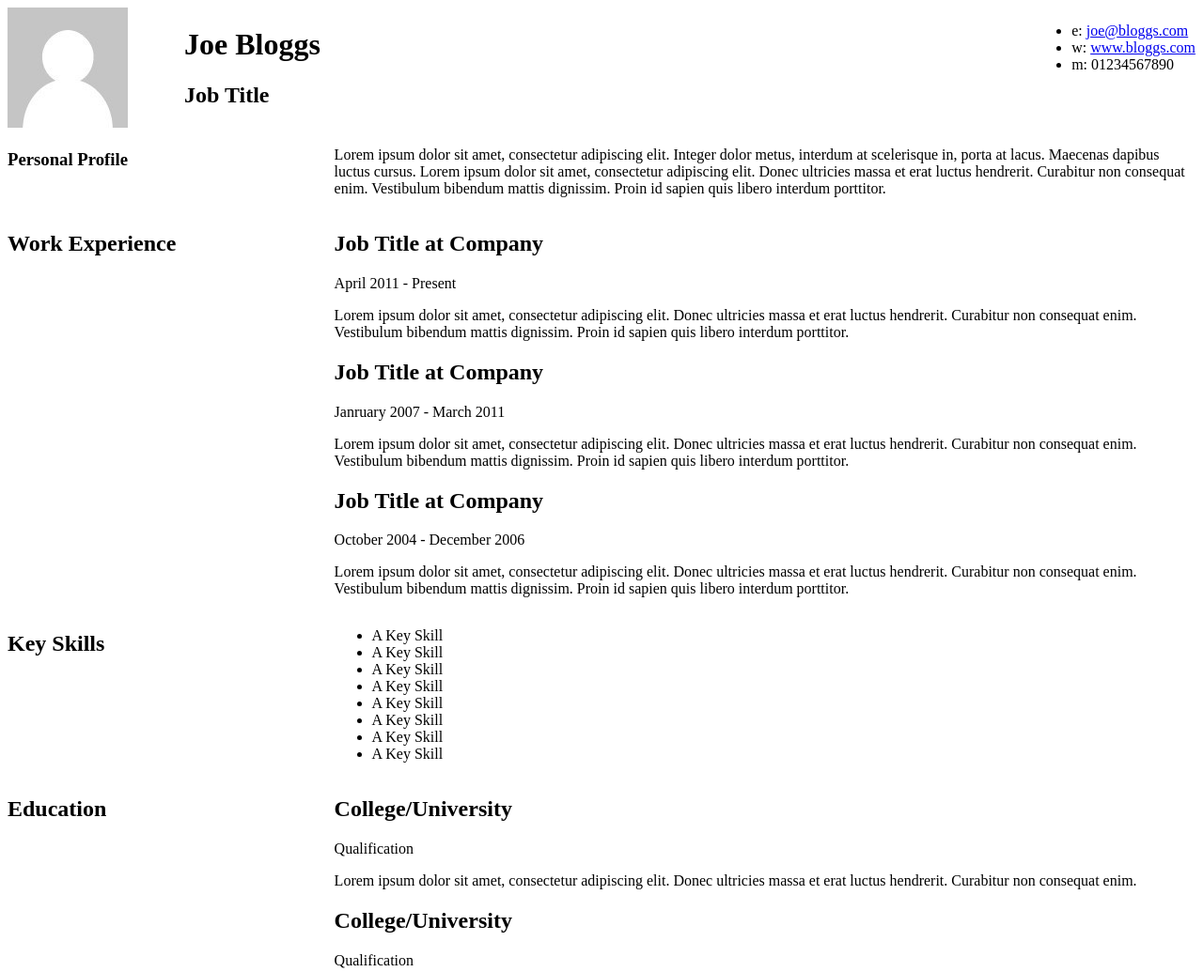
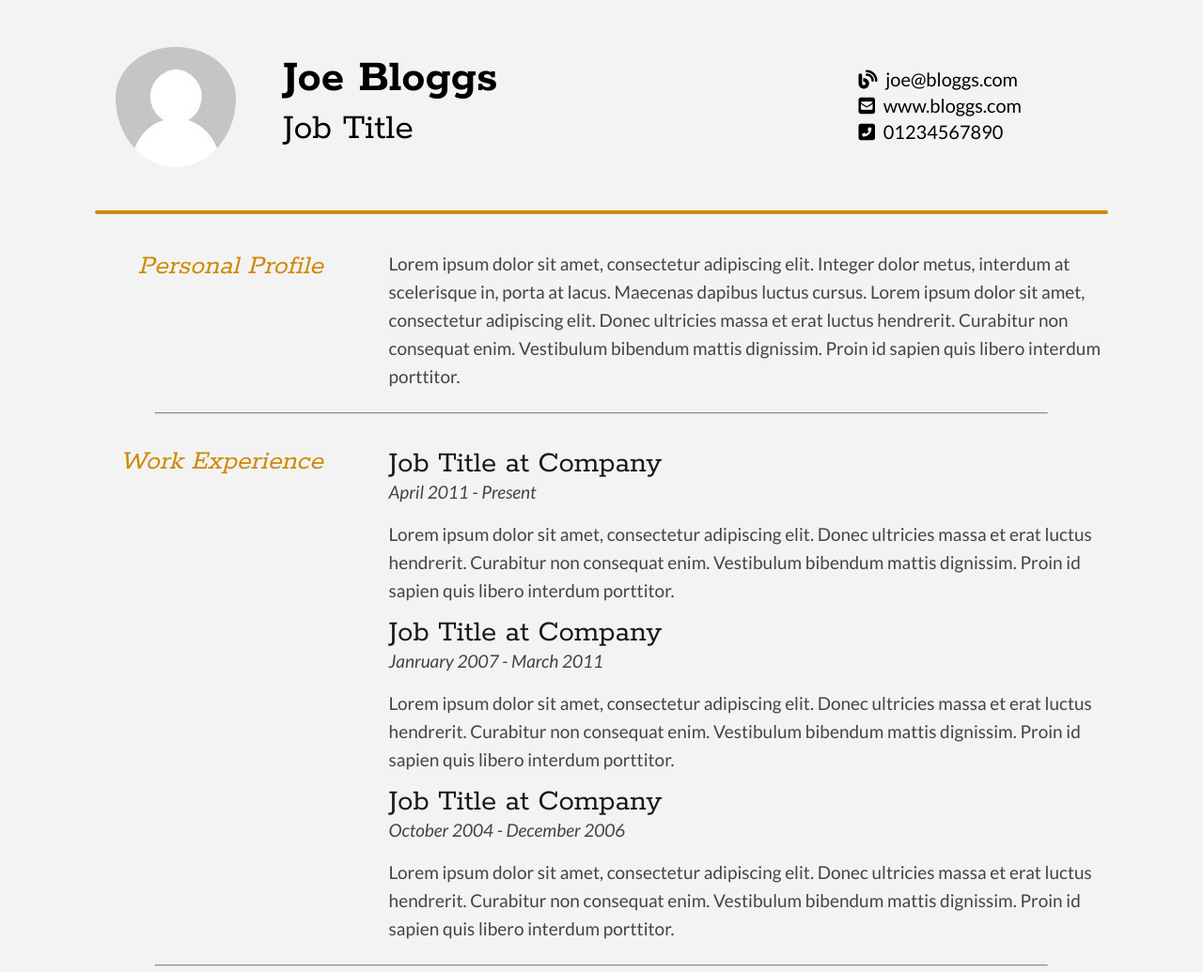
Before and after one commit to Kenzie-Academy-Brasil-Developers/estilizar-curriculo-sprint-2-Matheus-Araujo-Cunha, a plain HTML site: page index.html in a window 1280 px wide. Shown: the top 1035 px of the page at 94% size. Drawn offline with Linux system fonts and the light colour scheme.

Commit message:
finalizando curriculo

```diff
--- a/index.html
+++ b/index.html
@@ -8,11 +8,13 @@
 <meta charset="UTF-8">
 <link rel="preconnect" href="https://fonts.gstatic.com">
 <link href='https://fonts.googleapis.com/css?family=Rokkitt:400,700|Lato:400,300' rel='stylesheet' type='text/css'>
+<link rel="preconnect" href="https://fonts.googleapis.com">
+<link rel="preconnect" href="https://fonts.gstatic.com" crossorigin>
+<link href="https://fonts.googleapis.com/css2?family=Lato:ital,wght@0,100;0,300;0,400;0,700;0,900;1,100;1,300;1,400;1,700;1,900&display=swap" rel="stylesheet">
 <link type="text/css" rel="stylesheet" href="style.css">
+<script src="https://kit.fontawesome.com/d1df1d3c19.js" crossorigin="anonymous"></script>
+<script src="//html5shiv.googlecode.com/svn/trunk/html5.js"></script>
 
-<!--[if lt IE 9]>
-<script src="//html5shiv.googlecode.com/svn/trunk/html5.js"></script>
-<![endif]-->
 </head>
 <body id="top">
 <div id="cv" >
@@ -28,13 +30,15 @@
 
 		<div id="contactDetails">
 			<ul>
-				<li>e: <a href="mailto:joe@bloggs.com" target="_blank">joe@bloggs.com</a></li>
-				<li>w: <a href="http://www.bloggs.com">www.bloggs.com</a></li>
-				<li>m: 01234567890</li>
+				<li><i class="fas fa-blog"></i> <a href="mailto:joe@bloggs.com" target="_blank">joe@bloggs.com</a></li>
+				<li><i class="fas fa-envelope-square"></i> <a href="http://www.bloggs.com">www.bloggs.com</a></li>
+				<li><i class="fas fa-phone-square-alt"></i> 01234567890</li>
 			</ul>
 		</div>
 		<div class="clear"></div>
 	</div>
+
+	<hr class="cabecalho">
 
 	<div id="mainArea">
 		<section>
@@ -50,6 +54,7 @@
 			<div class="clear"></div>
 		</section>
 
+		<hr class="corpo">
 
 		<section>
 			<div class="sectionTitle">
@@ -78,6 +83,7 @@
 			<div class="clear"></div>
 		</section>
 
+		<hr class="corpo">
 
 		<section>
 			<div class="sectionTitle">
@@ -99,6 +105,7 @@
 			<div class="clear"></div>
 		</section>
 
+		<hr class="corpo">
 
 		<section>
 			<div class="sectionTitle">
--- a/style.css
+++ b/style.css
@@ -1,27 +1,179 @@
+/*
+CABEÇA DO CURRICULO
+*/
+
+#top{
+   background-color: #f3f3f3;
+   font-family: 'Lato', sans-serif;
+
+}
+
+#headshot {
+	float: left;
+}
+
+
+
+
+#headshot img{
+	border-radius: 100%;
+	margin-left: 100px;
+	padding-top: 20px;
+	margin-right: 50px;
+}
+
+
+#name{
+	line-height: 20px;
+	margin-right: 100px;
+	margin-top: 10px;
+	float: left;
+	font-family: 'Rokkitt', serif;
+	font-size: 25px;
+}
+
+#name h2{
+	font-weight: 500;
+	font-family: serif;
+	font-family: 'Rokkitt', serif;
+	font-size: 40px;
+}
+
+.mainDetails{
+	margin: 20px 20px 20px 10px;
+	padding: 10px 5px;
+
+	font-size: 20px;
+}
+
+
+#contactDetails{
+	margin-right: 140px;
+	float: right;
+}
+
+
+#contactDetails ul{
+	list-style: none;
+	padding: 2px 0;
+	font-size: 20px;
+	padding: 20px 20px;
+}
+
+#contactDetails ul li{
+ padding: 2px 0;
+}
+
+#contactDetails ul li a{
+	color: black;
+	text-decoration: none;
+}
+
+#contactDetails ul li i{
+     margin-right: 5px;
+}
+
+.cabecalho{
+	width: 85%;
+	border: 2px solid;
+	border-color: #cf8a05;
+	border-radius: 5px;
+
+}
+
 .clear {
 	clear: both;
 }
 
-#headshot {
-	width: 12.5%;
-	float: left;
-	margin-right: 30px;
-}
 
-#name {
-	float: left;
-}
+/*
+CONTEUDO DO CURRICULO
+*/
 
-#contactDetails {
-	float: right;
-}
+
+/*
+PERSONAL PROFILE
+*/
 
 .sectionTitle {
 	float: left;
 	width: 25%;
+    text-align: right;
+	padding: 0 20px 0 0;
+	margin-left: 20px;
 }
+
+.sectionTitle h1{
+	font-weight: 200;
+	font-family: 'Rokkitt', serif;
+	font-size: 30px;
+	color: #cf8a05;
+	font-style: italic;
+}
+
 
 .sectionContent {
 	float: right;
-	width: 72.5%;
+	width: 60%;
+	margin-right: 100px;
+	margin-left: 30px;
+	line-height: 30px;
+	font-size: 22px;
+	font-weight: 400;
+	color: #444444;
+	margin-top: 30px;
+
 }
+
+
+.corpo{
+	width: 75%;
+	border-color: #dedede;
+}
+
+
+
+/*
+WORK EXPERIENCE
+*/
+
+
+
+.sectionTitle2{
+	background-color: #444444;
+	color: #cf8a05;
+}
+
+.subDetails {
+	margin: 0 0 1px 0;
+	font-style: italic;
+	font-size: 18px;
+	font-weight: 400;
+	font-family: 'Lato', sans-serif;
+}
+
+.sectionContent h2{
+	margin: 0px 0 0px 0;
+	color:#181818;
+	font-family: 'Rokkitt', serif;
+	font-weight: 400;
+	font-size: 33px;
+}
+
+
+.sectionContent p{
+	margin: 0px 0 15px 0;
+	font-size: 19px;
+}
+
+
+/*
+KEY SKILLS
+*/
+
+.keySkills{
+	list-style: none;
+	columns: 180px;
+	margin-top: 0px;
+	padding-left: 0px;
+}
```
